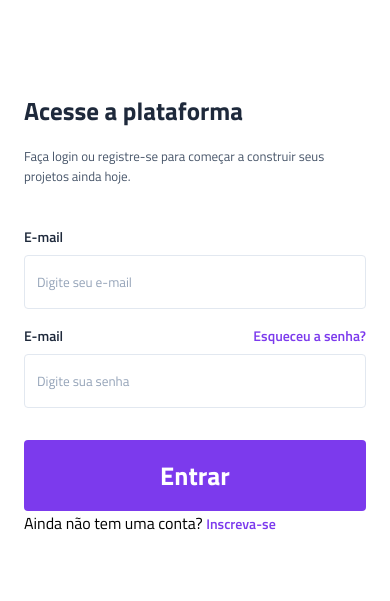
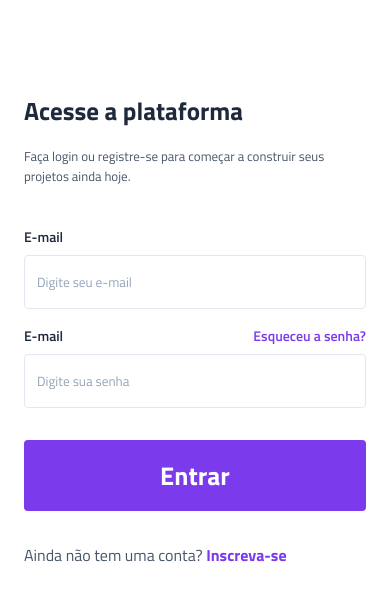
Before and after one commit to jovitoliveira/projeto-vertigo, a plain HTML site: page index.html in a window 390 px wide. Shown: the part 101-702 px from the top of the page. Drawn offline with Linux system fonts and the light colour scheme.

Commit message:
versão mobile finalizada

```diff
--- a/style.css
+++ b/style.css
@@ -15,7 +15,6 @@
     --purple: #7c3aed;
     --white: #fff;
 }
-
 /* numero = 20 */
 /* print(numero */
 header{
@@ -75,15 +74,16 @@ main{
 .login a{
     color: var(--purple);
     text-decoration: none;
-    font-size: 0.875rem;    font-weight: 600;
+    font-size: 0.875rem;
+    font-weight: 600;
 }
-
 .login a:hover{
     text-decoration: underline;
 }
 
 .login button{
     margin-top: 1rem;
+    margin-bottom: 2rem;
     padding-block: 1rem;
     width: 100%;
     background-color: var(--purple);
@@ -94,4 +94,13 @@ main{
     font-weight: 700;
     color: var(--white);
 }
+
+.login > p{
+    color: var(--gray--600);
+}
+
+.login > p a{
+    font-weight: 700;
+    font-size: 1rem;
+}
 /* nome da cor, rgb, rgba, hex, hsl, hwb */
```
